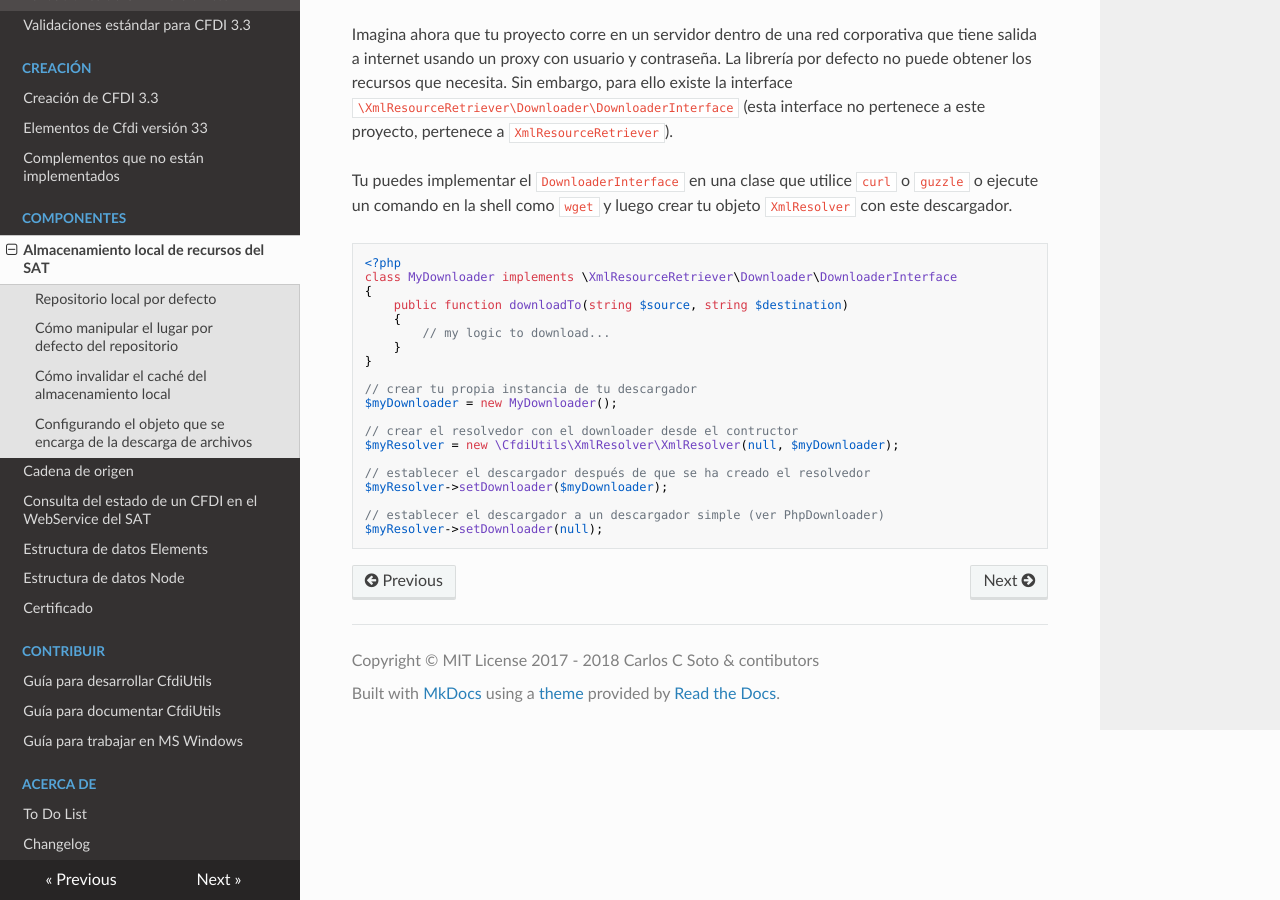
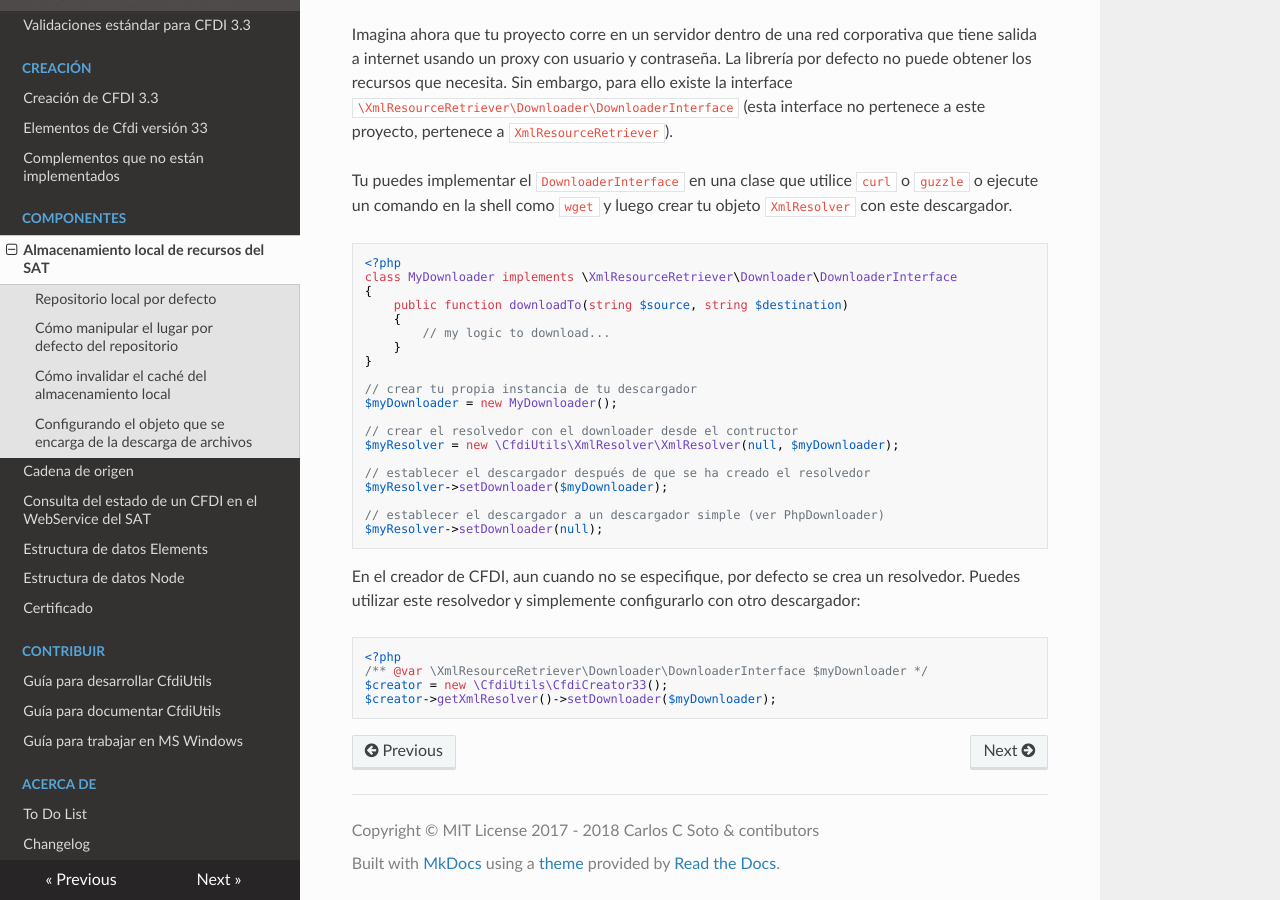
Before and after one commit to eclipxe13/CfdiUtils, an MkDocs documentation site: the page built from docs/componentes/xmlresolver.md, in a window 1280 px wide and 900 px high, scrolled down 2074 px. Built offline with MkDocs 1.6.1, drawn with Linux system fonts in a browser that asks for light colours; nearby versions of some CDN libraries; old or Windows-style settings are respelled for this version of MkDocs.

Commit message:
doc: Add info about to quickly change downloader into creator

````diff
--- a/docs/componentes/xmlresolver.md
+++ b/docs/componentes/xmlresolver.md
@@ -114,3 +114,13 @@ $myResolver->setDownloader($myDownloader);
 // establecer el descargador a un descargador simple (ver PhpDownloader)
 $myResolver->setDownloader(null);
 ```
+
+En el creador de CFDI, aun cuando no se especifique, por defecto se crea un resolvedor.
+Puedes utilizar este resolvedor y simplemente configurarlo con otro descargador:
+
+```php
+<?php
+/** @var \XmlResourceRetriever\Downloader\DownloaderInterface $myDownloader */
+$creator = new \CfdiUtils\CfdiCreator33();
+$creator->getXmlResolver()->setDownloader($myDownloader);
+```
````
